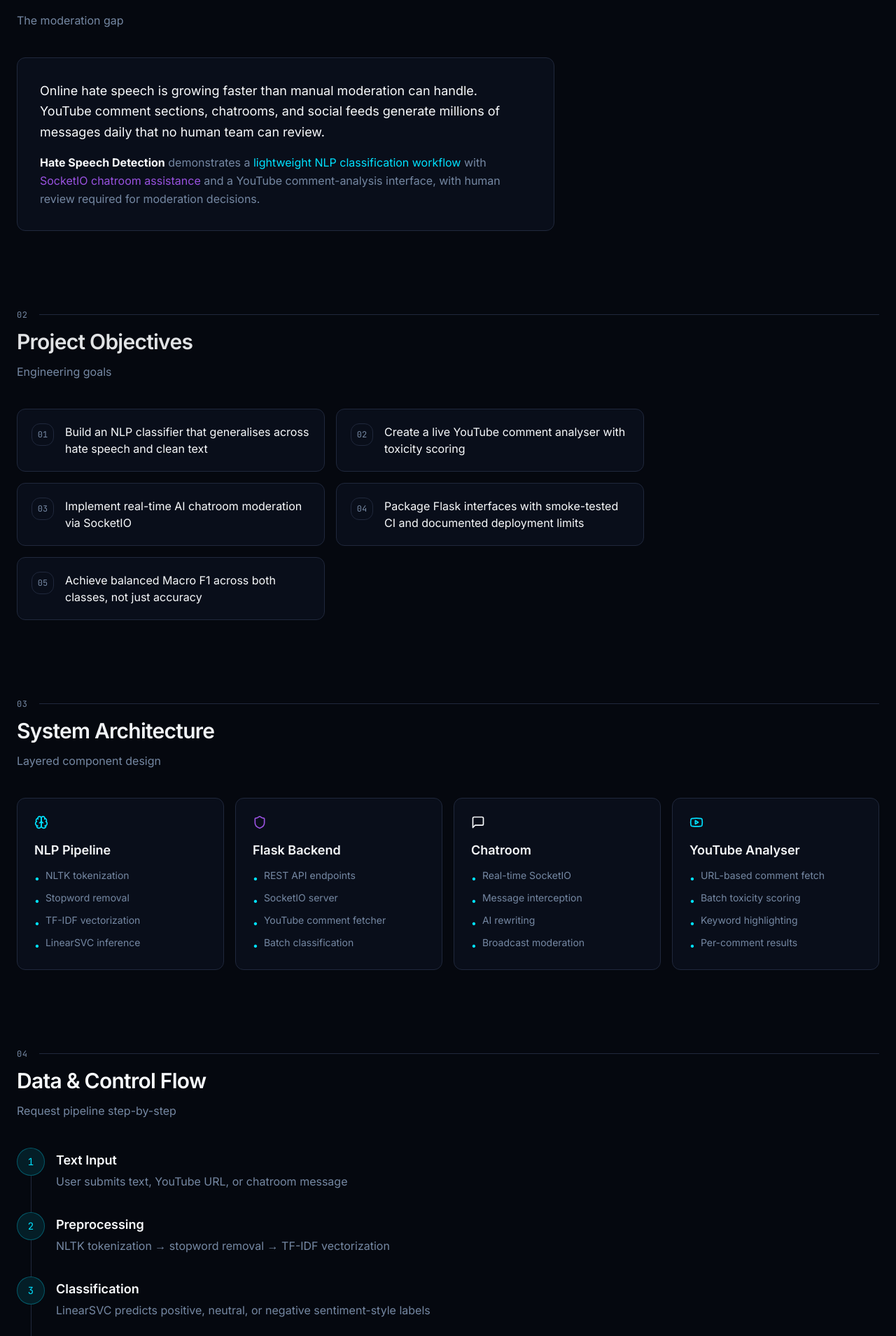
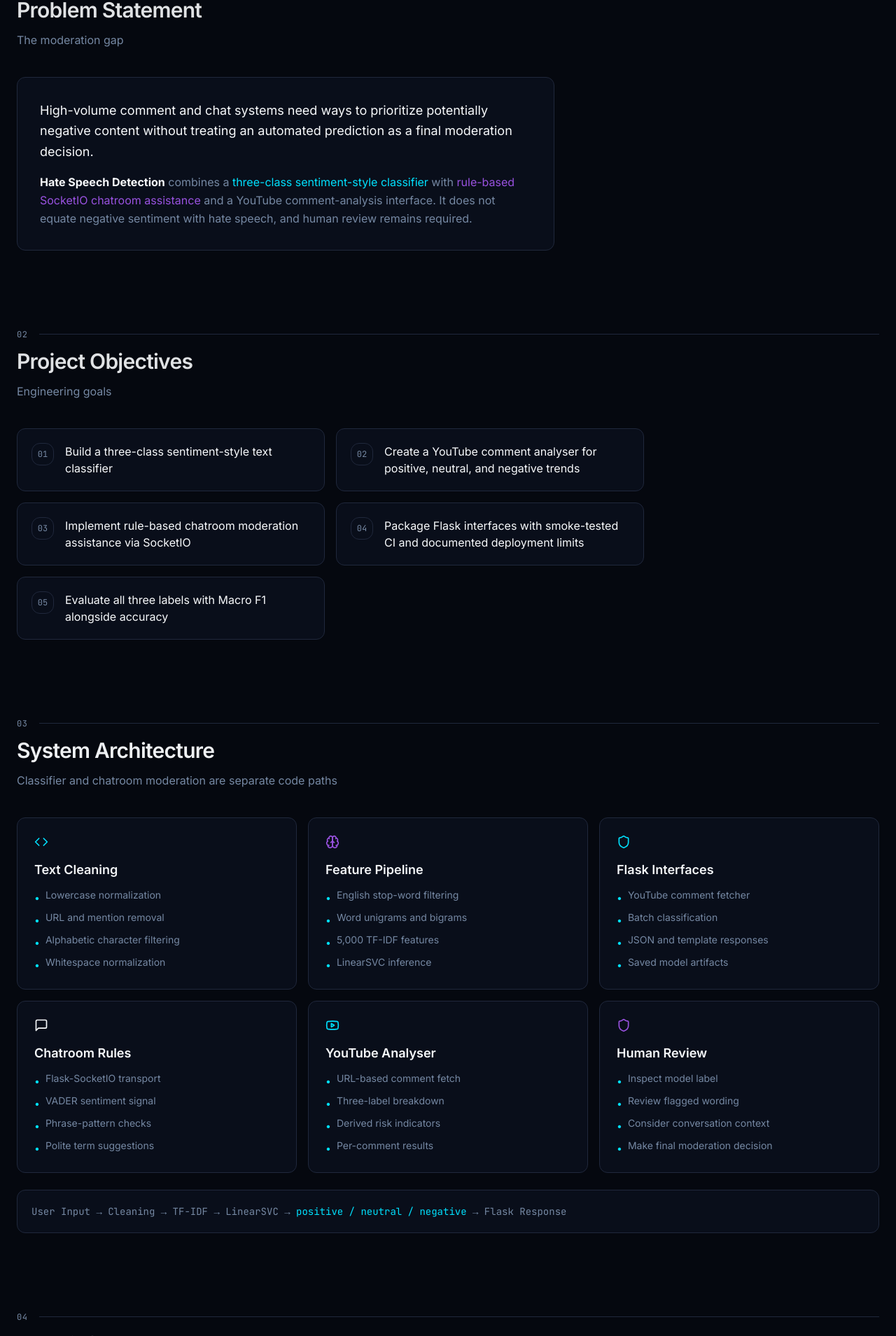
Before and after one commit to girishk03/portfolio, a React (Vite) app: page /project/hate-speech-detection in a window 1280 px wide. Shown: the part 651-2560 px from the top of the page at 70% size. Built offline with nearby package versions, Linux system fonts and the light colour scheme; the HTML template or start-up script is replaced by a standard one.

Commit message:
feat: clarify NLP task and moderation boundaries

```diff
--- a/src/pages/HateSpeechDetection.tsx
+++ b/src/pages/HateSpeechDetection.tsx
@@ -116,55 +116,58 @@ const HateSpeechDetection = () => {
   }, []);
 
   const objectives = [
-    "Build an NLP classifier that generalises across hate speech and clean text",
-    "Create a live YouTube comment analyser with toxicity scoring",
-    "Implement real-time AI chatroom moderation via SocketIO",
+    "Build a three-class sentiment-style text classifier",
+    "Create a YouTube comment analyser for positive, neutral, and negative trends",
+    "Implement rule-based chatroom moderation assistance via SocketIO",
     "Package Flask interfaces with smoke-tested CI and documented deployment limits",
-    "Achieve balanced Macro F1 across both classes, not just accuracy",
+    "Evaluate all three labels with Macro F1 alongside accuracy",
   ];
 
   const flowSteps = [
     { title: "Text Input", description: "User submits text, YouTube URL, or chatroom message" },
-    { title: "Preprocessing", description: "NLTK tokenization → stopword removal → TF-IDF vectorization" },
+    { title: "Text Cleaning", description: "Lowercase text → remove URLs, mentions, hashtag tokens, and non-alphabetic characters" },
+    { title: "Feature Extraction", description: "TF-IDF converts cleaned unigrams and bigrams into a 5,000-feature vector" },
     { title: "Classification", description: "LinearSVC predicts positive, neutral, or negative sentiment-style labels" },
-    { title: "YouTube Pipeline", description: "youtube-comment-downloader fetches comments → batch classify → toxicity report" },
-    { title: "Chatroom Moderation", description: "SocketIO intercepts message → classify → rewrite if toxic → broadcast polite version" },
-    { title: "Response", description: "Result returned with label, confidence, and keyword highlights" },
+    { title: "YouTube Pipeline", description: "youtube-comment-downloader fetches comments → batch classify → summarize label trends" },
+    { title: "Chatroom Assistance", description: "SocketIO receives messages → VADER and phrase rules flag content → term replacements suggest polite wording" },
+    { title: "Flask Response", description: "Interfaces return labels, derived risk signals, and moderation suggestions" },
   ];
 
   const designDecisions = [
-    { decision: "TF-IDF + LinearSVC over deep learning", reason: "Lightweight, fast inference, and interpretable — ideal for real-time moderation without GPU requirements" },
+    { decision: "TF-IDF + LinearSVC over deep learning", reason: "The sparse linear pipeline keeps inference lightweight and avoids a GPU dependency for the three-class text task" },
     { decision: "SocketIO for chatroom", reason: "Real-time bidirectional communication enables live message interception and rewriting without page reload" },
-    { decision: "YouTube comment integration", reason: "Demonstrates real-world applicability — not just a toy classifier but a usable moderation tool" },
+    { decision: "YouTube comment integration", reason: "Exercises batch inference on fetched comments while keeping the classifier output visible for human interpretation" },
     { decision: "Macro F1 alongside accuracy", reason: "Macro averaging gives each of the three sentiment-style labels equal weight and exposes class-specific weakness" },
   ];
 
   const limitations = [
-    "Model accuracy limited by dataset size (6,424 samples)",
+    "The 6,424 records are the test split; the training CSV source and license remain unverified",
+    "Positive, neutral, and negative labels are not direct hate-speech or protected-group abuse labels",
     "No context window — classifies each message independently",
-    "YouTube API rate limits affect large comment volumes",
-    "Chatroom rewriting quality depends on LLM prompt tuning",
+    "Fetched-comment availability depends on an unofficial downloader and upstream platform changes",
+    "Chatroom suggestions use VADER, phrase rules, and term replacement rather than semantic rewriting",
     "No multilingual support — English only",
+    "Predictions must not be the sole basis for moderation or enforcement decisions",
   ];
 
   const learnings = [
-    "End-to-end NLP pipeline from raw text to deployed API",
+    "End-to-end NLP pipeline from raw text to Flask interfaces",
     "Real-time SocketIO architecture for live moderation",
     "Evaluation discipline — Macro F1 over raw accuracy",
-    "Integrating third-party APIs (YouTube) into ML pipelines",
-    "Deployment constraints and CI/CD with Render",
+    "Integrating fetched YouTube comments into batch inference workflows",
+    "Deployment constraints and smoke-tested CI",
     "Balancing inference speed vs model complexity",
   ];
 
   const evidence = [
     { src: "/projects/hate-speech/01-youtube-home.png", alt: "YouTube Home", caption: "fig.01 — YouTube URL input for comment analysis", category: "YOUTUBE" },
-    { src: "/projects/hate-speech/02-youtube-results.png", alt: "YouTube Results", caption: "fig.02 — Per-comment toxicity scores and labels", category: "YOUTUBE" },
+    { src: "/projects/hate-speech/02-youtube-results.png", alt: "YouTube Results", caption: "fig.02 — Per-comment sentiment labels and derived risk indicators", category: "YOUTUBE" },
     { src: "/projects/hate-speech/03-youtube-results-full.png", alt: "Full Results", caption: "fig.03 — Full comment analysis report", category: "YOUTUBE" },
     { src: "/projects/hate-speech/04-comment-list.png", alt: "Comment List", caption: "fig.04 — Classified comment list with highlights", category: "RESULTS" },
-    { src: "/projects/hate-speech/05-insights-panel.png", alt: "Insights Panel", caption: "fig.05 — Toxicity insights and breakdown panel", category: "INSIGHTS", pair: true },
+    { src: "/projects/hate-speech/05-insights-panel.png", alt: "Insights Panel", caption: "fig.05 — Sentiment distribution and derived risk summary", category: "INSIGHTS", pair: true },
     { src: "/projects/hate-speech/06-insights-scans.png", alt: "Scans", caption: "fig.06 — Scan history and batch results", category: "INSIGHTS", pair: true },
     { src: "/projects/hate-speech/07-chatroom-home.png", alt: "Chatroom Home", caption: "fig.07 — AI polite chatroom entry screen", category: "CHATROOM" },
-    { src: "/projects/hate-speech/07-chatroom-result.png", alt: "Chatroom Result", caption: "fig.08 — Real-time hate speech detection in chatroom", category: "CHATROOM" },
+    { src: "/projects/hate-speech/07-chatroom-result.png", alt: "Chatroom Result", caption: "fig.08 — Rule-based message flagging in the chatroom", category: "CHATROOM" },
     { src: "/projects/hate-speech/08-chatroom-result.png", alt: "Chatroom Moderation", caption: "fig.09 — Moderated message rewritten as polite version", category: "CHATROOM" },
     { src: "/projects/hate-speech/09-polite-conversion.png", alt: "Polite Conversion", caption: "fig.10 — AI polite conversion output", category: "CHATROOM" },
   ];
@@ -179,7 +182,8 @@ const HateSpeechDetection = () => {
           <div className="max-w-4xl">
             <h1 className="text-5xl md:text-7xl font-semibold tracking-tight mb-6">Hate Speech Detection</h1>
             <p className="text-lg md:text-xl text-muted-foreground leading-relaxed max-w-3xl">
-              NLP classifier + live YouTube comment analyser + AI polite chatroom with real-time SocketIO moderation. 78.5% accuracy, Macro F1: 0.78 on 6,424 samples.
+              Three-class sentiment-style text classifier with a YouTube comment-analysis interface and a separate
+              rule-based SocketIO chatroom assistant. The classifier reports 78.50% accuracy and 0.7832 Macro F1 on a 6,424-record holdout.
             </p>
             <div className="flex flex-wrap gap-2 mt-10">
               {["Flask","TF-IDF","LinearSVC","NLTK","SocketIO","scikit-learn","Render"].map(t=>(
@@ -199,8 +203,8 @@ const HateSpeechDetection = () => {
           <SectionHeader number="01" title="Problem Statement" subtitle="The moderation gap" />
           <div className="max-w-3xl">
             <div className="rounded-xl border border-border bg-card p-8">
-              <p className="text-lg text-foreground leading-relaxed">Online hate speech is growing faster than manual moderation can handle. YouTube comment sections, chatrooms, and social feeds generate millions of messages daily that no human team can review.</p>
-              <p className="text-muted-foreground mt-4 leading-relaxed"><strong className="text-foreground">Hate Speech Detection</strong> demonstrates a <span className="text-primary">lightweight NLP classification workflow</span> with <span className="text-accent"> SocketIO chatroom assistance</span> and a <span className="text-terminal"> YouTube comment-analysis interface</span>, with human review required for moderation decisions.</p>
+              <p className="text-lg text-foreground leading-relaxed">High-volume comment and chat systems need ways to prioritize potentially negative content without treating an automated prediction as a final moderation decision.</p>
+              <p className="text-muted-foreground mt-4 leading-relaxed"><strong className="text-foreground">Hate Speech Detection</strong> combines a <span className="text-primary">three-class sentiment-style classifier</span> with <span className="text-accent"> rule-based SocketIO chatroom assistance</span> and a <span className="text-terminal"> YouTube comment-analysis interface</span>. It does not equate negative sentiment with hate speech, and human review remains required.</p>
             </div>
           </div>
         </section>
@@ -211,12 +215,17 @@ const HateSpeechDetection = () => {
           </div>
         </section>
         <section>
-          <SectionHeader number="03" title="System Architecture" subtitle="Layered component design" />
-          <div className="grid md:grid-cols-2 lg:grid-cols-4 gap-4">
-            <ArchCard title="NLP Pipeline" icon={<Brain className="w-5 h-5"/>} items={["NLTK tokenization","Stopword removal","TF-IDF vectorization","LinearSVC inference"]} accent="primary"/>
-            <ArchCard title="Flask Backend" icon={<Shield className="w-5 h-5"/>} items={["REST API endpoints","SocketIO server","YouTube comment fetcher","Batch classification"]} accent="accent"/>
-            <ArchCard title="Chatroom" icon={<MessageSquare className="w-5 h-5"/>} items={["Real-time SocketIO","Message interception","AI rewriting","Broadcast moderation"]} accent="terminal"/>
-            <ArchCard title="YouTube Analyser" icon={<Youtube className="w-5 h-5"/>} items={["URL-based comment fetch","Batch toxicity scoring","Keyword highlighting","Per-comment results"]} accent="primary"/>
+          <SectionHeader number="03" title="System Architecture" subtitle="Classifier and chatroom moderation are separate code paths" />
+          <div className="grid md:grid-cols-2 lg:grid-cols-3 gap-4">
+            <ArchCard title="Text Cleaning" icon={<Code className="w-5 h-5"/>} items={["Lowercase normalization","URL and mention removal","Alphabetic character filtering","Whitespace normalization"]} accent="primary"/>
+            <ArchCard title="Feature Pipeline" icon={<Brain className="w-5 h-5"/>} items={["English stop-word filtering","Word unigrams and bigrams","5,000 TF-IDF features","LinearSVC inference"]} accent="accent"/>
+            <ArchCard title="Flask Interfaces" icon={<Shield className="w-5 h-5"/>} items={["YouTube comment fetcher","Batch classification","JSON and template responses","Saved model artifacts"]} accent="primary"/>
+            <ArchCard title="Chatroom Rules" icon={<MessageSquare className="w-5 h-5"/>} items={["Flask-SocketIO transport","VADER sentiment signal","Phrase-pattern checks","Polite term suggestions"]} accent="terminal"/>
+            <ArchCard title="YouTube Analyser" icon={<Youtube className="w-5 h-5"/>} items={["URL-based comment fetch","Three-label breakdown","Derived risk indicators","Per-comment results"]} accent="primary"/>
+            <ArchCard title="Human Review" icon={<Shield className="w-5 h-5"/>} items={["Inspect model label","Review flagged wording","Consider conversation context","Make final moderation decision"]} accent="accent"/>
+          </div>
+          <div className="mt-6 rounded-xl border border-border bg-card p-5 font-mono text-xs md:text-sm text-muted-foreground overflow-x-auto">
+            User Input → Cleaning → TF-IDF → LinearSVC → <span className="text-primary">positive / neutral / negative</span> → Flask Response
           </div>
         </section>
         <section>
@@ -233,8 +242,19 @@ const HateSpeechDetection = () => {
                 <Zap className="w-8 h-8 text-accent flex-shrink-0"/>
                 <div>
                   <h3 className="text-lg font-semibold text-foreground">TF-IDF + LinearSVC Results</h3>
-                  <p className="text-muted-foreground mt-2">Evaluated on 6,424 test samples with balanced class distribution.</p>
+                  <p className="text-muted-foreground mt-2">Evaluated on a stratified 20% holdout from the committed three-class CSV.</p>
                 </div>
+              </div>
+              <div className="grid grid-cols-3 gap-4 mt-4 text-center text-sm">
+                {[{label:"Positive",value:"2,189"},{label:"Neutral",value:"2,063"},{label:"Negative",value:"2,172"}].map(item=>(
+                  <div key={item.label} className="rounded-lg border border-border p-3">
+                    <div className="font-mono text-foreground">{item.value}</div>
+                    <div className="mt-1 text-xs text-muted-foreground">{item.label} support</div>
+                  </div>
+                ))}
+              </div>
+              <div className="mt-5 rounded-lg border border-warning/20 bg-warning/5 p-4 text-sm text-muted-foreground">
+                <span className="font-semibold text-warning">Evidence gap:</span> the repository does not preserve a confusion-matrix artifact. The reported metrics can be reproduced from the training path, but this case study does not invent per-cell values.
               </div>
               <div className="grid grid-cols-3 gap-4 mt-4">
                 {[{label:"Accuracy",value:"78.5%"},{label:"Macro F1",value:"0.78"},{label:"Test Samples",value:"6,424"}].map(m=>(
@@ -294,7 +314,8 @@ const HateSpeechDetection = () => {
               <span className="font-mono text-xs text-primary uppercase tracking-wider">Final Statement</span>
             </div>
             <blockquote className="text-xl md:text-2xl text-foreground font-light leading-relaxed">
-              "Hate Speech Detection is a moderation-assistance prototype combining a verified classifier with Flask interfaces while documenting dataset licensing, privacy, and human-review limitations."
+              "Hate Speech Detection demonstrates three-class NLP classification, lightweight Flask deployment, and
+              real-time moderation assistance while documenting evaluation scope, dataset uncertainty, and mandatory human review."
             </blockquote>
           </div>
         </section>
```
